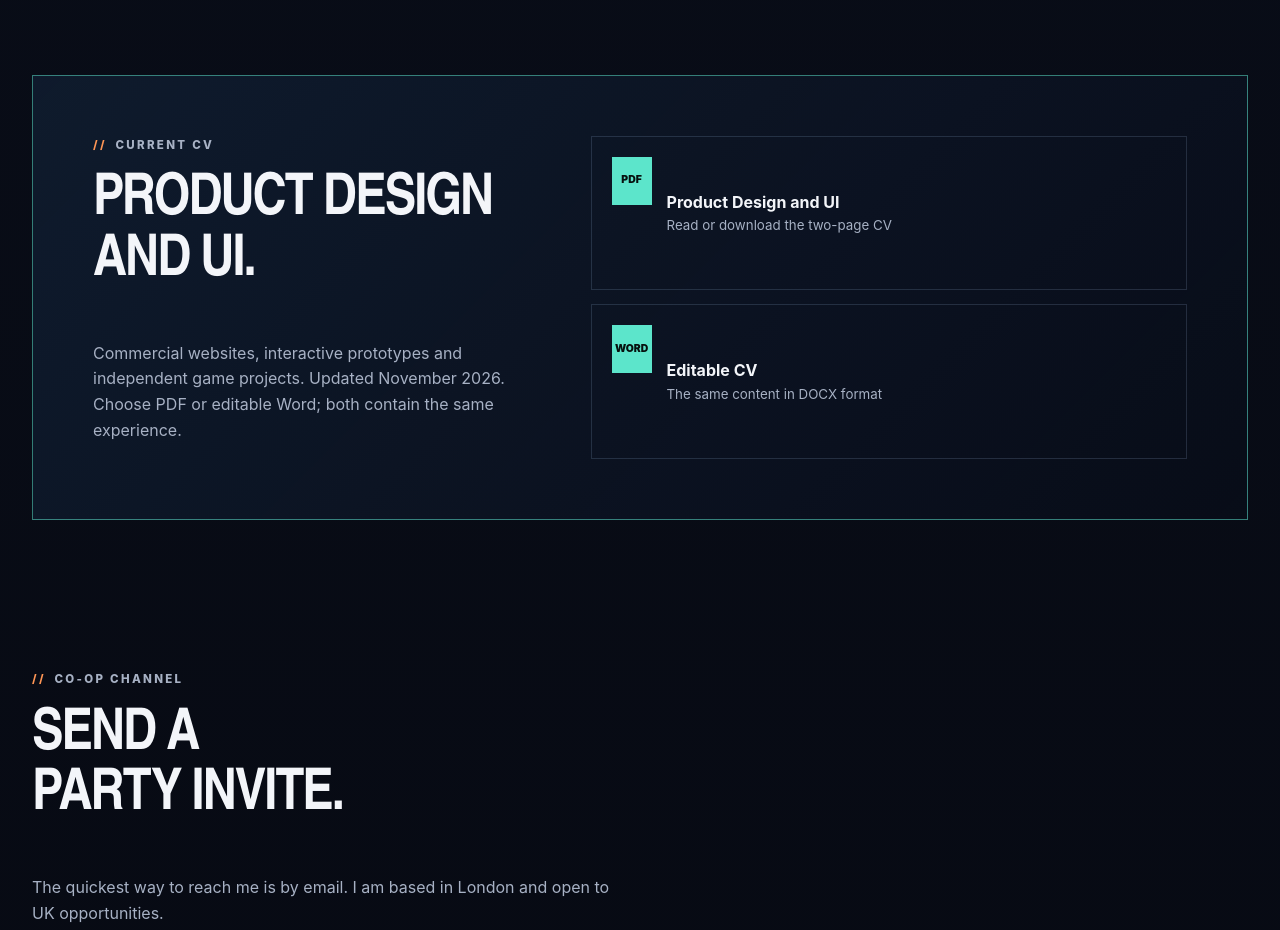
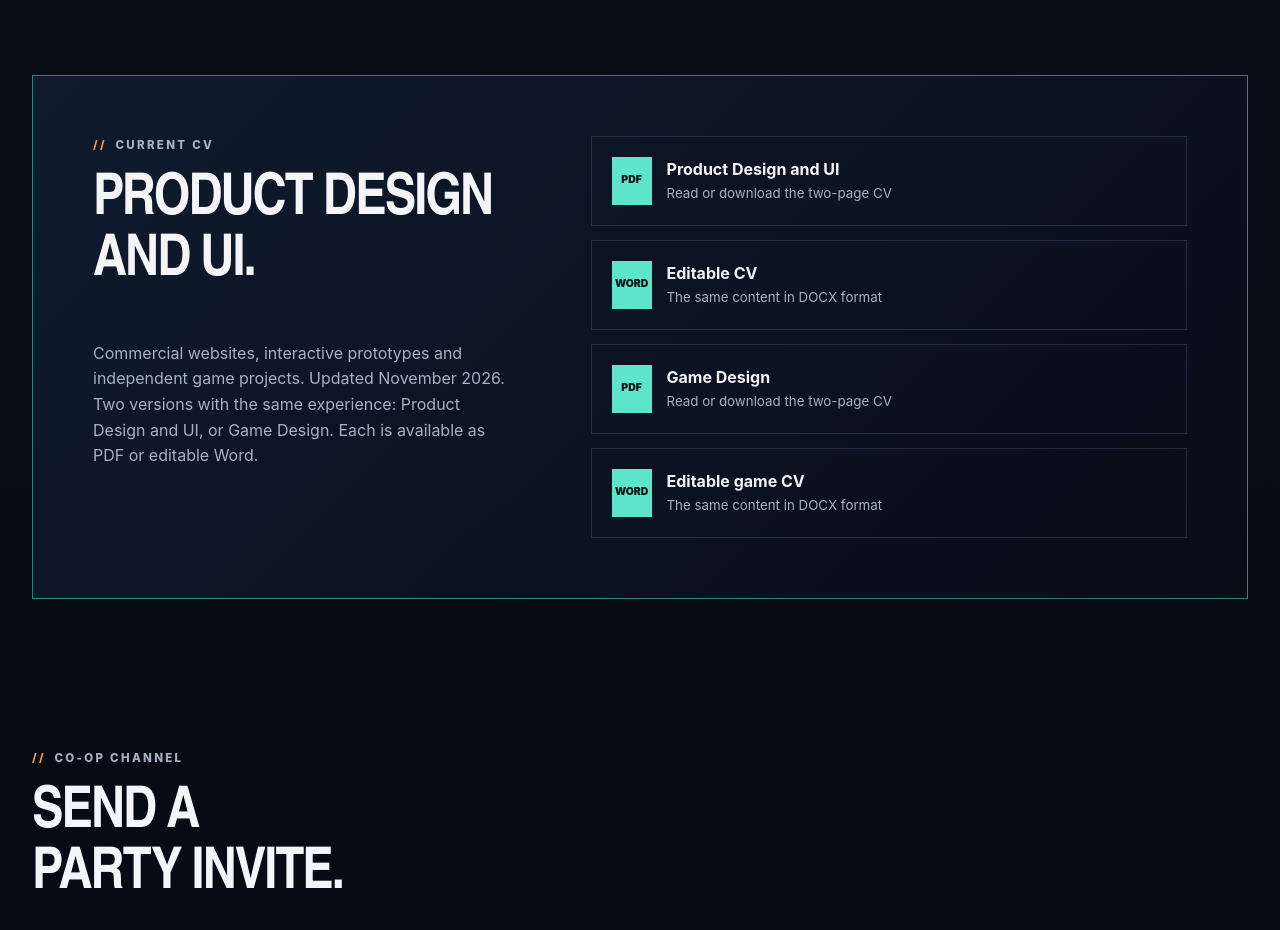
Before and after one commit to arklantis/portfolio-loadout, a plain HTML site: page about.html in a window 1280 px wide. Shown: the part 2380-3310 px from the top of the page. Drawn offline with Linux system fonts and the light colour scheme.

Commit message:
Add Game Design CV and role-based CV names
- Publish Product Design and UI CV and Game Design CV as PDF and DOCX
- Remove the generic CV filenames
- Update CV cards in about.html and bump cache version

Co-Authored-By: Claude Haiku 5.5 <noreply@anthropic.com>

```diff
--- a/about.html
+++ b/about.html
@@ -24,7 +24,7 @@
     </section>
 
     <section class="section-block career-timeline"><div class="section-heading"><div><p class="eyebrow">Experience</p><h2>WORK HISTORY</h2></div></div><div class="achievement-list"><article><span class="achievement-year">Feb 2021–present</span><div><h3>Independent Game Designer and Producer</h3><p>Gamefly Studio · Self-employed. Original games, interactive prototypes and practical tools.</p></div></article><article><span class="achievement-year">Feb 2024–present</span><div><h3>Digital Marketing Executive</h3><p>QC Law Ltd · London.</p></div></article><article><span class="achievement-year">Sep 2009–Aug 2019</span><div><h3>Independent Web and UI Designer</h3><p>Flydesign Studio · Self-employed client work in Taiwan, primarily websites and web interfaces.</p></div></article></div></section>
-<section class="cv-panel reveal"><div><p class="eyebrow">Current CV</p><h2>PRODUCT DESIGN<br>AND UI.</h2><p>Commercial websites, interactive prototypes and independent game projects. Updated November 2026. Choose PDF or editable Word; both contain the same experience.</p></div><div class="cv-options"><a class="cv-card" href="assets/cv/Yen_Chun_Lin_CV_2026.pdf?v=20261123-2"><span>PDF</span><strong>Product Design and UI</strong><small>Read or download the two-page CV</small></a><a class="cv-card" href="assets/cv/Yen_Chun_Lin_CV_2026.docx?v=20261123-2" download><span>WORD</span><strong>Editable CV</strong><small>The same content in DOCX format</small></a></div></section>
+<section class="cv-panel reveal"><div><p class="eyebrow">Current CV</p><h2>PRODUCT DESIGN<br>AND UI.</h2><p>Commercial websites, interactive prototypes and independent game projects. Updated November 2026. Two versions with the same experience: Product Design and UI, or Game Design. Each is available as PDF or editable Word.</p></div><div class="cv-options"><a class="cv-card" href="assets/cv/Yen_Chun_Lin_CV_Product_UI_2026.pdf?v=20261123-3"><span>PDF</span><strong>Product Design and UI</strong><small>Read or download the two-page CV</small></a><a class="cv-card" href="assets/cv/Yen_Chun_Lin_CV_Product_UI_2026.docx?v=20261123-3" download><span>WORD</span><strong>Editable CV</strong><small>The same content in DOCX format</small></a><a class="cv-card" href="assets/cv/Yen_Chun_Lin_CV_Game_Designer_2026.pdf?v=20261123-3"><span>PDF</span><strong>Game Design</strong><small>Read or download the two-page CV</small></a><a class="cv-card" href="assets/cv/Yen_Chun_Lin_CV_Game_Designer_2026.docx?v=20261123-3" download><span>WORD</span><strong>Editable game CV</strong><small>The same content in DOCX format</small></a></div></section>
 
     <section class="contact-panel reveal"><p class="eyebrow">Co-op channel</p><h2>SEND A<br>PARTY INVITE.</h2><p>The quickest way to reach me is by email. I am based in London and open to UK opportunities.</p><div class="contact-links"><a href="mailto:arklantis@hotmail.com">Email &rarr;</a><a href="https://www.linkedin.com/in/ual-yen/">LinkedIn &rarr;</a><a href="https://github.com/arklantis">GitHub &rarr;</a><a href="https://ual-yen.itch.io/">itch.io &rarr;</a></div></section>
   </main>
```
Also changed, not shown: 6 other files.
